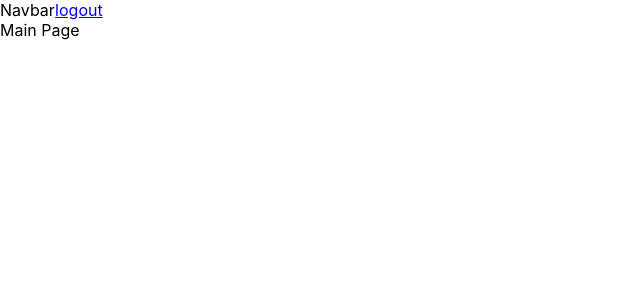
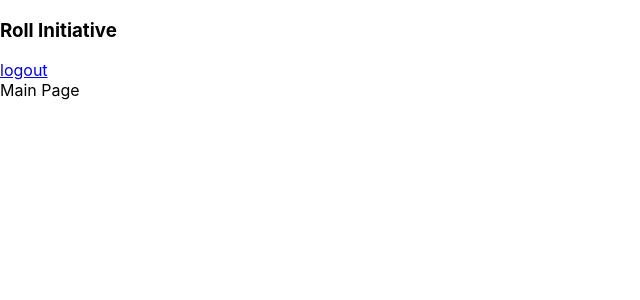
Before and after one commit to hammyhammer/roll-initiative, a React (Create React App) app in the folder client/: page /board in a window 1280 px wide. Shown: the top 300 px of the page, without its empty margins (0-640 px from the left). Built offline with nearby package versions, Linux system fonts and the light colour scheme.

Commit message:
created a layout file, moved navbar in layout

```diff
--- /dev/null
+++ b/client/src/components/Layout/Layout.jsx
@@ -0,0 +1,12 @@
+import Navbar from '../Navbar/Navbar';
+
+export default function Layout(props) {
+  return (
+    <>
+      <Navbar />
+      <main>
+        {props.children}
+      </main>
+    </>
+  )
+}
--- a/client/src/components/Navbar/Navbar.jsx
+++ b/client/src/components/Navbar/Navbar.jsx
@@ -8,9 +8,9 @@ export default function Navbar(props) {
   }
 
   return (
-    <div>Navbar
+    <div>
+      <h3>Roll Initiative</h3>
       <Link to='/' onClick={logout}>logout</Link>
-
     </div>
   )
 }
--- a/client/src/screens/Home/Home.jsx
+++ b/client/src/screens/Home/Home.jsx
@@ -1,11 +1,13 @@
 import React from 'react'
-import Navbar from '../../components/Navbar/Navbar'
+import Layout from '../../components/Layout/Layout'
+
 export default function Home() {
 
   return (
     <div>
-      <Navbar />
-      <header>Main Page</header>
+      <Layout>
+        <header>Main Page</header>
+      </Layout>
     </div>
   )
 }
```
